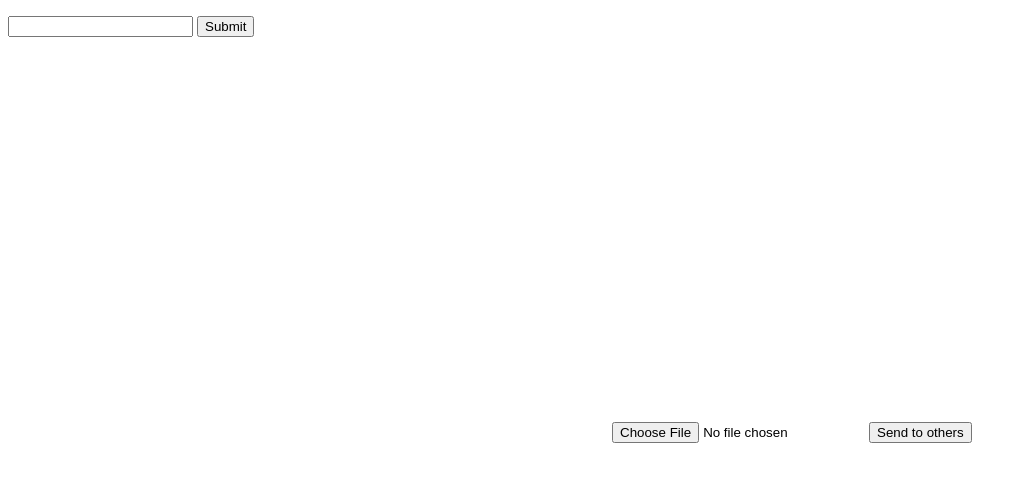
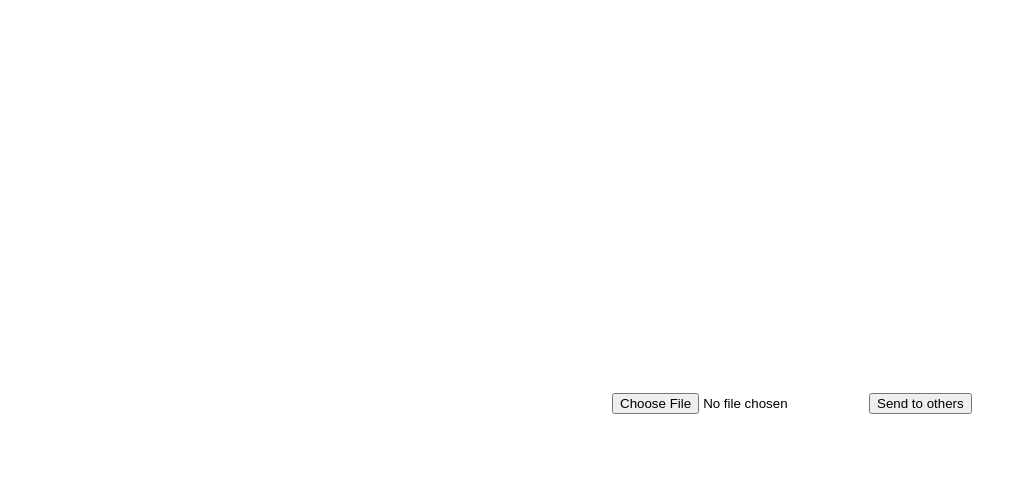
Before and after one commit to j-toscani/draw-me-a-picture, a website with bundled scripts: page public/index.html in a window 1280 px wide. Shown: the whole page, without its empty margins (0-1027 px from the left). Built offline with nearby package versions, Linux system fonts and the light colour scheme.

Commit message:
remove unused html

```diff
--- a/public/index.html
+++ b/public/index.html
@@ -7,11 +7,6 @@
     <script type="module" src="index.js"></script>
   </head>
   <body>
-    <ul class="chat-window"></ul>
-    <div class="input-wrapper">
-      <input type="text" name="" id="" />
-      <button type="submit">Submit</button>
-    </div>
     <canvas width="600" height="400">
     </canvas>
     <input type="file" name="" id="" accept="image/*">
```
